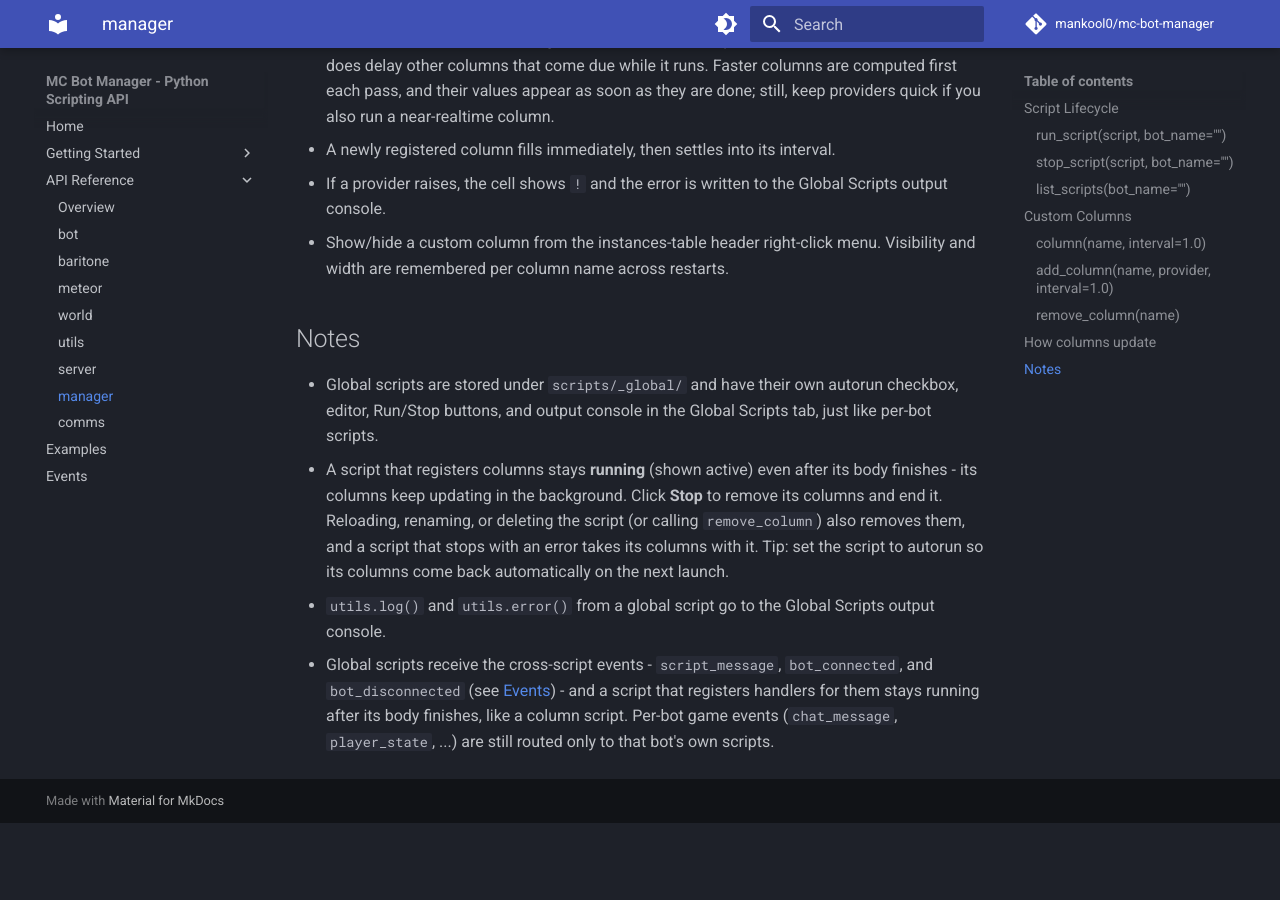
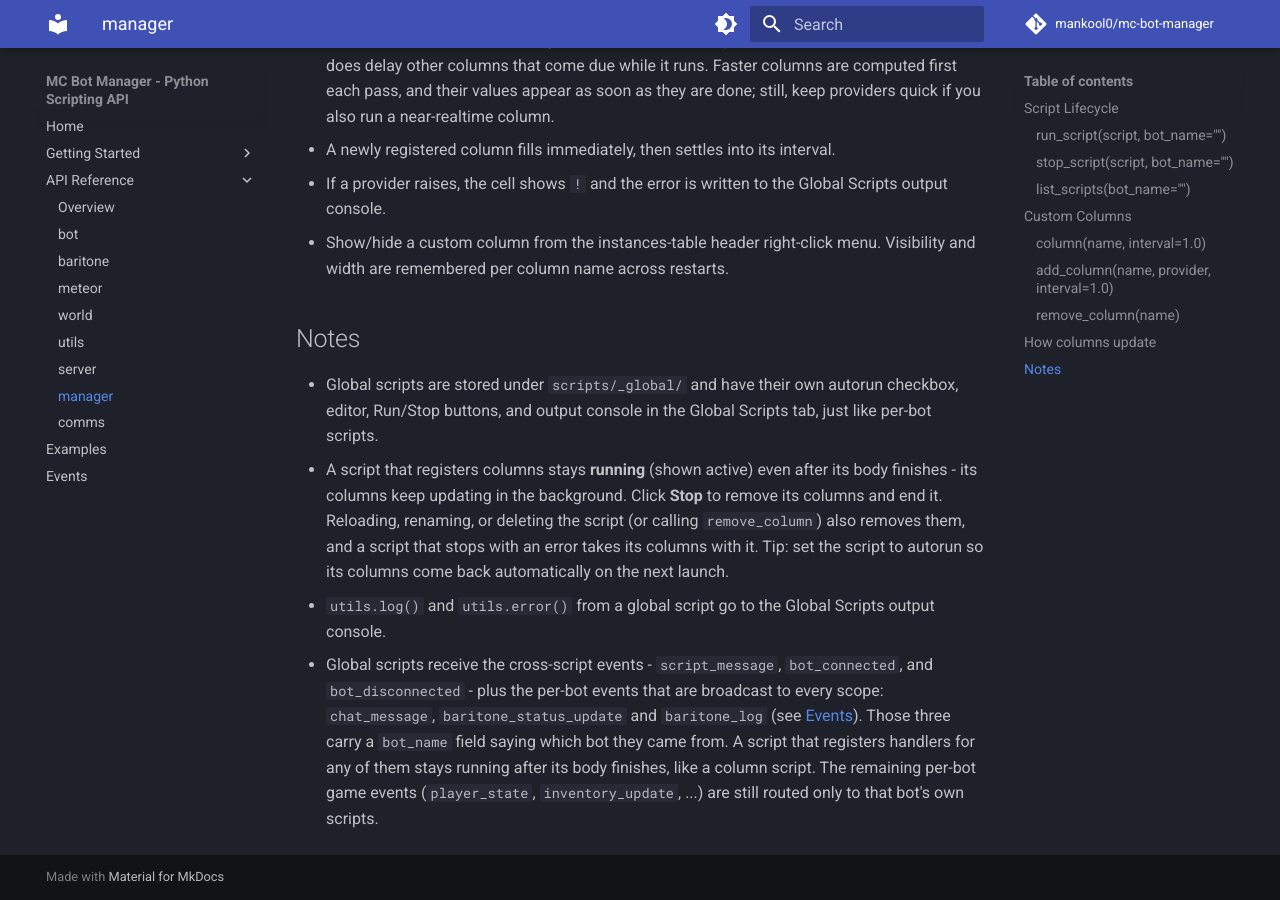
Before and after one commit to mankool0/mc-bot-manager, an MkDocs documentation site: the page built from docs/api/manager.md, in a window 1280 px wide and 900 px high, scrolled down 3574 px. Built offline with MkDocs 1.6.1 and Material for MkDocs 9.7.7, drawn with Linux system fonts in a browser that asks for light colours; comment, search, counter and statistics services are not loaded; the version menu is left out; before the commit the page ends 4397 px from its top, so only the background shows below that.

Commit message:
fix chat message events not getting delivered to global scripts

```diff
--- a/docs/api/manager.md
+++ b/docs/api/manager.md
@@ -180,7 +180,10 @@ manager.remove_column("Ping")
 - `utils.log()` and `utils.error()` from a global script go to the Global
   Scripts output console.
 - Global scripts receive the cross-script events - `script_message`,
-  `bot_connected`, and `bot_disconnected` (see [Events](../events.md)) - and a
-  script that registers handlers for them stays running after its body
-  finishes, like a column script. Per-bot game events (`chat_message`,
-  `player_state`, ...) are still routed only to that bot's own scripts.
+  `bot_connected`, and `bot_disconnected` - plus the per-bot events that are
+  broadcast to every scope: `chat_message`, `baritone_status_update` and
+  `baritone_log` (see [Events](../events.md)). Those three carry a `bot_name`
+  field saying which bot they came from. A script that registers handlers for
+  any of them stays running after its body finishes, like a column script. The
+  remaining per-bot game events (`player_state`, `inventory_update`, ...) are
+  still routed only to that bot's own scripts.
```
Also changed, not shown: docs/events.md (+4 -0 lines), 2 other files.
